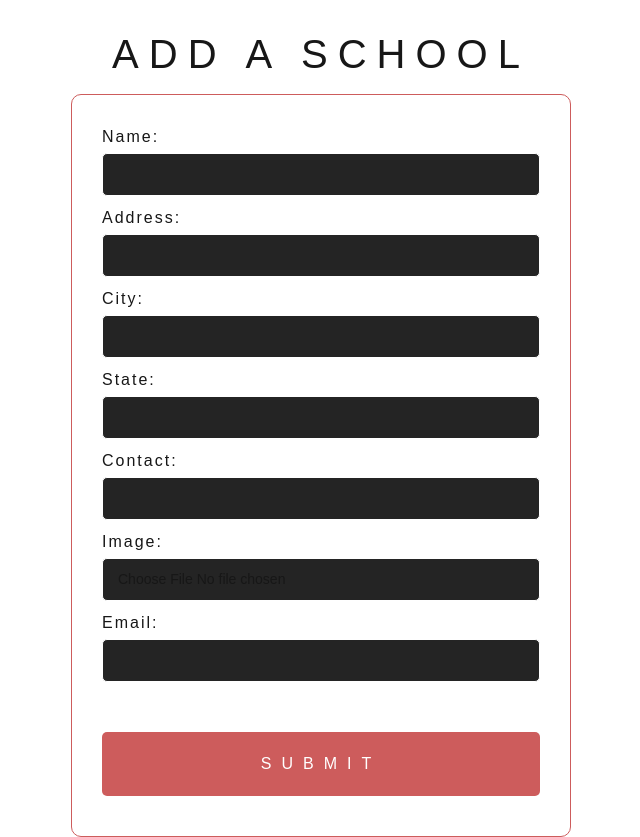
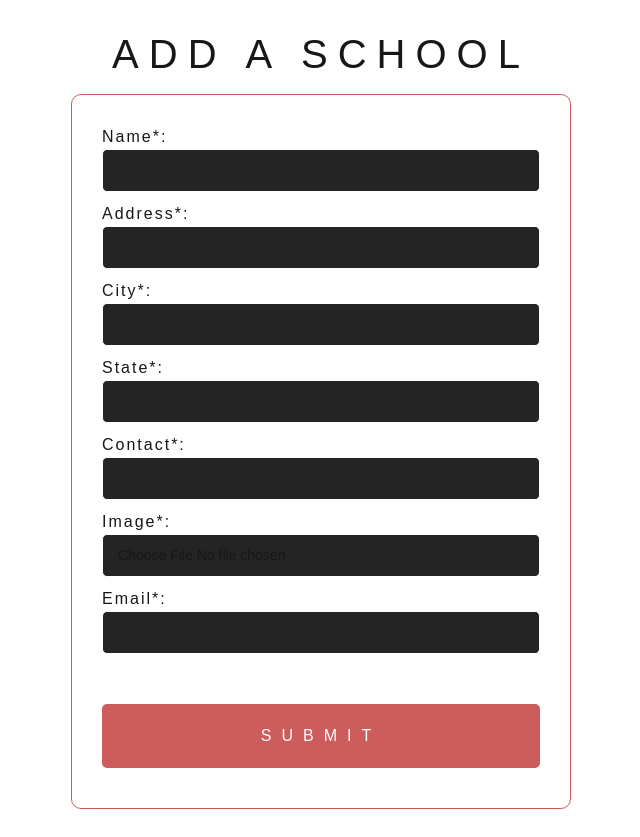
Before and after one commit to TheYorouzoya/reno-assessment, a Next.js app: page /addSchool in a window 1280 px wide. Shown: the whole page, without its empty margins (319-959 px from the left). After the commit the page ends 809 px from the top, so only its background shows below. Built offline with nearby package versions, Linux system fonts and the light colour scheme.

Commit message:
Add A11y Update and Refactor

```diff
--- a/app/lib/actions.ts
+++ b/app/lib/actions.ts
@@ -38,7 +38,7 @@ export type SchoolFormState = {
         city?: string[]
         state?: string[]
         contact?: string[]
-        image_url?: string[]
+        image?: string[]
         email_id?: string[]
     }
     message?: string | null
@@ -68,9 +68,15 @@ export async function createSchool(schoolForm : SchoolForm) {
     const buffer = Buffer.from(await image.arrayBuffer())
     const imageName = (name + state + image.name).replaceAll(" ", "_")
     const imagePath = `./public/schoolImages/${imageName}`
-    const image_url = `/schoolImages/${imageName}`
+    let image_url = `/schoolImages/${imageName}`
 
-    await fs.writeFile(imagePath, buffer)
+    try {
+        await fs.writeFile(imagePath, buffer)
+    } catch (error) {
+        // This is a workaround for Vercel Deployment to fallback to placeholder image
+        // In production code, there would be more proper error handling here
+        image_url = `/schoolImages/school.jpeg`
+    }
 
     try {
         const sqlRes = await sql`
--- a/app/page.tsx
+++ b/app/page.tsx
@@ -14,49 +14,32 @@ export default function Home() {
         />
         <div className="flex flex-col items-center gap-6 text-center sm:items-start sm:text-left">
           <h1 className="max-w-xs text-3xl font-semibold leading-10 tracking-tight text-black dark:text-zinc-50">
-            To get started, edit the page.tsx file.
+            Hi! I'm Ratnesh. <br />This is my submission for the Web Developer Assessment at Reno Platforms.
           </h1>
           <p className="max-w-md text-lg leading-8 text-zinc-600 dark:text-zinc-400">
-            Looking for a starting point or more instructions? Head over to{" "}
-            <a
-              href="https://vercel.com/templates?framework=next.js&utm_source=create-next-app&utm_medium=appdir-template-tw&utm_campaign=create-next-app"
-              className="font-medium text-zinc-950 dark:text-zinc-50"
-            >
-              Templates
-            </a>{" "}
-            or the{" "}
-            <a
-              href="https://nextjs.org/learn?utm_source=create-next-app&utm_medium=appdir-template-tw&utm_campaign=create-next-app"
-              className="font-medium text-zinc-950 dark:text-zinc-50"
-            >
-              Learning
-            </a>{" "}
-            center.
+            Since the project is hosted on Vercel (which uses serverless architecture), I cannot save the uploaded image on a local folder.
+            <br />
+            Run the project locally (or inspect the code) to verify that the functionality works.
+            <br />
+            Click the two buttons below to visit the required pages to add/view schools.
           </p>
         </div>
         <div className="flex flex-col gap-4 text-base font-medium sm:flex-row">
           <a
             className="flex h-12 w-full items-center justify-center gap-2 rounded-full bg-foreground px-5 text-background transition-colors hover:bg-[#383838] dark:hover:bg-[#ccc] md:w-[158px]"
-            href="https://vercel.com/new?utm_source=create-next-app&utm_medium=appdir-template-tw&utm_campaign=create-next-app"
+            href="/addSchool"
             target="_blank"
             rel="noopener noreferrer"
           >
-            <Image
-              className="dark:invert"
-              src="/vercel.svg"
-              alt="Vercel logomark"
-              width={16}
-              height={16}
-            />
-            Deploy Now
+            Add School
           </a>
           <a
-            className="flex h-12 w-full items-center justify-center rounded-full border border-solid border-black/[.08] px-5 transition-colors hover:border-transparent hover:bg-black/[.04] dark:border-white/[.145] dark:hover:bg-[#1a1a1a] md:w-[158px]"
-            href="https://nextjs.org/docs?utm_source=create-next-app&utm_medium=appdir-template-tw&utm_campaign=create-next-app"
+            className="flex h-12 w-full items-center justify-center gap-2 rounded-full bg-foreground px-5 text-background transition-colors hover:bg-[#383838] dark:hover:bg-[#ccc] md:w-[158px]"
+            href="/showSchools"
             target="_blank"
             rel="noopener noreferrer"
           >
-            Documentation
+            All Schools
           </a>
         </div>
       </main>
--- a/app/ui/forms/AddSchoolForm.css
+++ b/app/ui/forms/AddSchoolForm.css
@@ -41,4 +41,15 @@ form {
         background: rgb(223, 57, 57);
         cursor: pointer;
     }
+
+    input:focus {
+        outline: 1px solid indianred;
+        box-shadow: 1px 1px 8px 1px indianred;
+    }
+
+    .error {
+        color: indianred;
+        font-size: 14px;
+        margin-bottom: 7px;
+    }
 }
--- a/app/ui/forms/AddSchoolForm.tsx
+++ b/app/ui/forms/AddSchoolForm.tsx
@@ -18,59 +18,41 @@ export function AddSchoolForm() {
     const onSubmit: SubmitHandler<SchoolForm> = async (data) => {
         const newState = await createSchool(data)
         setFormState(newState)
-        if (newState.errors) {
-            alert("Errors!")
-            console.log(newState)
-        }
     }
+
+    const renderField = (
+        id: keyof SchoolForm,
+        fieldName: string,
+        label: string,
+        type: string,
+        opts: Record<string, any> = {},
+        accept?: string
+    ) => (
+        <div key={id}>
+            <label htmlFor={id}>{label}</label>
+            <input id={id} type={type} accept={accept} {...register(id, opts)} />
+            <div className="error" aria-live="polite" aria-atomic="true">
+                {errors[id]?.type === "required" && <span>{fieldName} is required.</span>}
+                {errors[id]?.type === "minLength" && <span>{fieldName} must be longer than {opts.minLength} characters.</span>}
+                {errors[id]?.type === "pattern" && <span>{fieldName} is invalid.</span>}
+                {state.errors?.[id] &&
+                    state.errors[id]!.map((err, i) => <span key={i}>{err}</span>)}
+            </div>
+        </div>
+    )
 
     return (
         <form onSubmit={handleSubmit(onSubmit)}>
-
-            <label htmlFor="name">Name:</label>
-            <input id="name" {...register("name", { required: true, minLength: 5 })} />
-            {errors.name && errors.name.type == "required" && <span className="error">This field is required.</span>}
-            {errors.name && errors.name.type == "minLength" && <span className="error">Must be more than 5 characters.</span>}
-            <div>
-                {state.errors?.name &&
-                    state.errors.name.map((error: string, index) => (
-                        <span key={index}>{error}</span>
-                    ))}
-            </div>
-
-            <label htmlFor="address">Address:</label>
-            <input id="address" {...register("address", { required: true })} />
-            {errors.address && <span className="error">This field is required.</span>}
-
-            <label>City:</label>
-            <input {...register("city", { required: true })} />
-            {errors.city && <span className="error">This field is required.</span>}
-
-            <label>State:</label>
-            <input {...register("state", { required: true })} />
-            {errors.state && <span className="error">This field is required.</span>}
-
-            <label>Contact:</label>
-            <input type="number" {...register("contact", { required: true })} />
-            {errors.contact && <span className="error">This field is required.</span>}
-            <div>
-                {state.errors?.contact &&
-                    state.errors.contact.map((error: string, index) => (
-                        <span key={index}>{error}</span>
-                    ))}
-            </div>
-
-            <label>Image:</label>
-            <input type="file" accept="image/*" {...register("image", { required: true })} />
-            {errors.image && <span className="error">This field is required.</span>}
-
-            <label>Email:</label>
-            <input {...register("email_id", {
+            {renderField("name", "Name", "Name*:", "text", { required: true, minLength: 5 })}
+            {renderField("address", "Address", "Address*:", "text", { required: true, minLength: 5 })}
+            {renderField("city", "City", "City*:", "text", { required: true, minLength: 5 })}
+            {renderField("state", "State", "State*:", "text", { required: true, minLenght: 5 })}
+            {renderField("contact", "Contact number", "Contact*:", "number", { required: true, minLength: 8 })}
+            {renderField("image", "Image", "Image*:", "file", { required: true }, "image/*")}
+            {renderField("email_id", "Email", "Email*:", "email", {
                 required: true,
-                pattern: /^[A-Z0-9._%+-]+@[A-Z0-9.-]+.[A-Z]{2,}$/i
-                })} />
-            {errors.email_id && errors.email_id.type == "required" && <span className="error">This field is required.</span>}
-            {errors.email_id && errors.email_id.type == "pattern" && <span className="error">Email is not valid.</span>}
+                pattern: /^[A-Z0-9._%+-]+@[A-Z0-9.-]+\.[A-Z]{2,}$/i,
+            })}
 
             <input type="submit" />
         </form>
```
